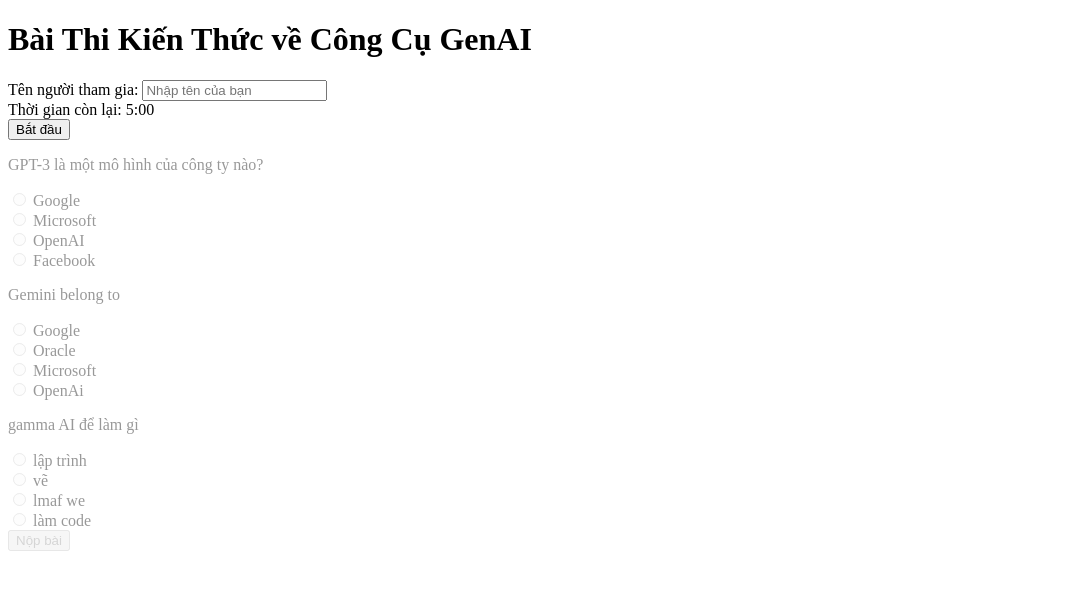
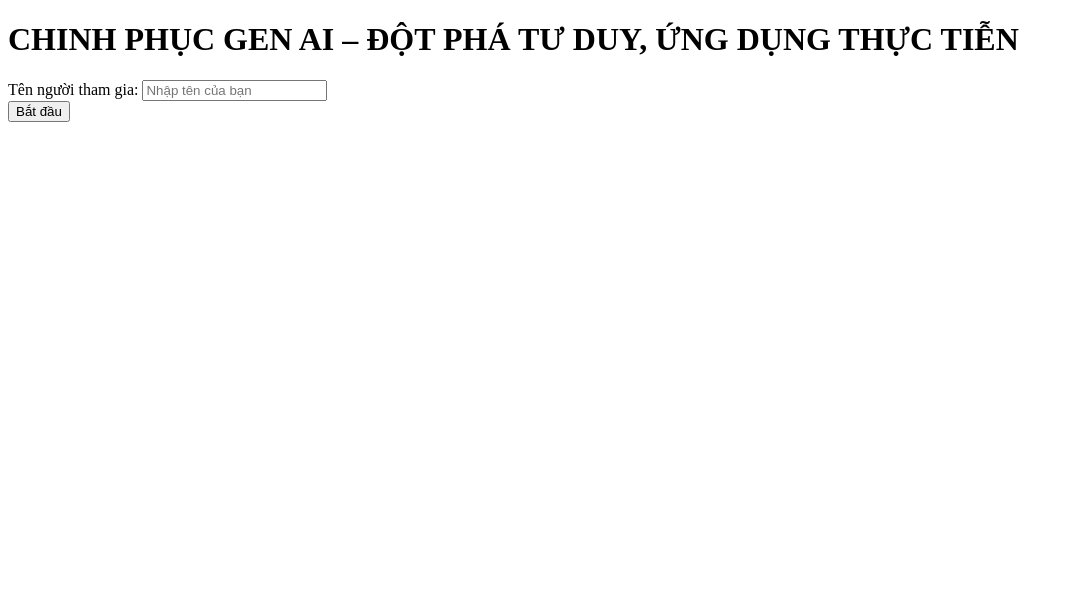
Before and after one commit to buinhatquang1970/testAI, a Flask app: page / in a window 1280 px wide. Shown: the top 590 px of the page, without its empty margins (0-1074 px from the left). Run offline with Flask 3, Linux system fonts and the light colour scheme.

Commit message:
Add files via upload

```diff
--- a/templates/index.html
+++ b/templates/index.html
@@ -3,33 +3,27 @@
 <head>
     <meta charset="UTF-8" />
     <meta name="viewport" content="width=device-width, initial-scale=1" />
-    <title>Quiz - Kiến thức về Công Cụ GenAI</title>
+    <title>CHINH PHỤC GEN AI – ĐỘT PHÁ TƯ DUY, ỨNG DỤNG THỰC TIỄN</title>
 </head>
 <body>
-    <h1>Bài Thi Kiến Thức về Công Cụ GenAI</h1>
+    <h1>CHINH PHỤC GEN AI – ĐỘT PHÁ TƯ DUY, ỨNG DỤNG THỰC TIỄN</h1>
 
     <div>
         <label for="participant-name">Tên người tham gia:</label>
         <input type="text" id="participant-name" placeholder="Nhập tên của bạn" />
     </div>
 
-    <div id="timer">Thời gian còn lại: <span id="countdown">5:00</span></div>
-
     <button id="start-btn" onclick="startQuiz()">Bắt đầu</button>
 
-    <form id="quiz-form">
-        {% for q in questions %}
-        <div class="question" data-correct="{{ q.correct_answer }}" style="opacity:0.4;">
-            <p>{{ q.question_text }}</p>
-            <label><input type="radio" name="q{{ q.id }}" value="A" disabled /> {{ q.answer_a }}</label><br />
-            <label><input type="radio" name="q{{ q.id }}" value="B" disabled /> {{ q.answer_b }}</label><br />
-            <label><input type="radio" name="q{{ q.id }}" value="C" disabled /> {{ q.answer_c }}</label><br />
-            <label><input type="radio" name="q{{ q.id }}" value="D" disabled /> {{ q.answer_d }}</label><br />
-        </div>
-        {% endfor %}
+    <div id="timer" style="display:none;">
+        Thời gian còn lại: <span id="countdown">5:00</span>
+    </div>
 
-        <button id="submit-btn" type="button" onclick="checkAnswers()" disabled>Nộp bài</button>
+    <form id="quiz-form" style="display:none;">
+        <!-- Câu hỏi sẽ được tạo động tại đây -->
     </form>
+
+    <button id="submit-btn" type="button" onclick="checkAnswers()" disabled style="display:none;">Nộp bài</button>
 
     <div id="result"></div>
 
@@ -39,18 +33,6 @@
         let quizStarted = false;
         let quizStartTime;
 
-        window.onload = function() {
-            disableQuiz(true);
-        };
-
-        function disableQuiz(disabled) {
-            document.querySelectorAll('input[type=radio]').forEach(el => el.disabled = disabled);
-            const submitBtn = document.getElementById('submit-btn');
-            submitBtn.disabled = disabled;
-            submitBtn.style.opacity = disabled ? '0.5' : '1';
-            document.querySelectorAll('.question').forEach(q => q.style.opacity = disabled ? '0.4' : '1');
-        }
-
         function startQuiz() {
             const name = document.getElementById('participant-name').value.trim();
             if (!name) {
@@ -59,10 +41,43 @@
             }
             quizStarted = true;
             quizStartTime = new Date();
-            disableQuiz(false);
-            document.getElementById('start-btn').disabled = true;
-            document.getElementById('start-btn').style.opacity = '0.5';
+
+            // Ẩn nút bắt đầu và ô nhập tên
+            document.getElementById('start-btn').style.display = 'none';
+            document.getElementById('participant-name').disabled = true;
+
+            // Hiện timer, form và nút nộp bài
+            document.getElementById('timer').style.display = 'block';
+            document.getElementById('quiz-form').style.display = 'block';
+            document.getElementById('submit-btn').style.display = 'inline-block';
+            document.getElementById('submit-btn').disabled = false;
+
+            fetchQuestions();
             startCountdown();
+        }
+
+        function fetchQuestions() {
+            fetch('/api/get_questions')
+                .then(response => response.json())
+                .then(data => {
+                    const form = document.getElementById('quiz-form');
+                    form.innerHTML = ''; // xóa câu hỏi cũ nếu có
+                    data.forEach(q => {
+                        const div = document.createElement('div');
+                        div.classList.add('question');
+                        div.setAttribute('data-correct', q.correct_answer);
+
+                        div.innerHTML = `
+                            <p>${q.question_text}</p>
+                            <label><input type="radio" name="q${q.id}" value="A" /> ${q.answer_a}</label><br />
+                            <label><input type="radio" name="q${q.id}" value="B" /> ${q.answer_b}</label><br />
+                            <label><input type="radio" name="q${q.id}" value="C" /> ${q.answer_c}</label><br />
+                            <label><input type="radio" name="q${q.id}" value="D" /> ${q.answer_d}</label><br />
+                        `;
+                        form.appendChild(div);
+                    });
+                })
+                .catch(() => alert('Lỗi khi tải câu hỏi!'));
         }
 
         function startCountdown() {
@@ -123,9 +138,9 @@
                 if (!resp.ok) throw new Error('Lỗi lưu kết quả');
 
                 document.getElementById('result').innerHTML = `Bạn <b>${name}</b> trả lời đúng ${score} / ${questions.length} câu hỏi!`;
-                disableQuiz(true);
+                // Vô hiệu hóa form sau khi nộp
                 document.getElementById('submit-btn').disabled = true;
-                document.getElementById('submit-btn').style.opacity = '0.5';
+                document.querySelectorAll('#quiz-form input[type=radio]').forEach(i => i.disabled = true);
             } catch(e) {
                 alert('Lỗi gửi kết quả, vui lòng thử lại.');
             }
```
